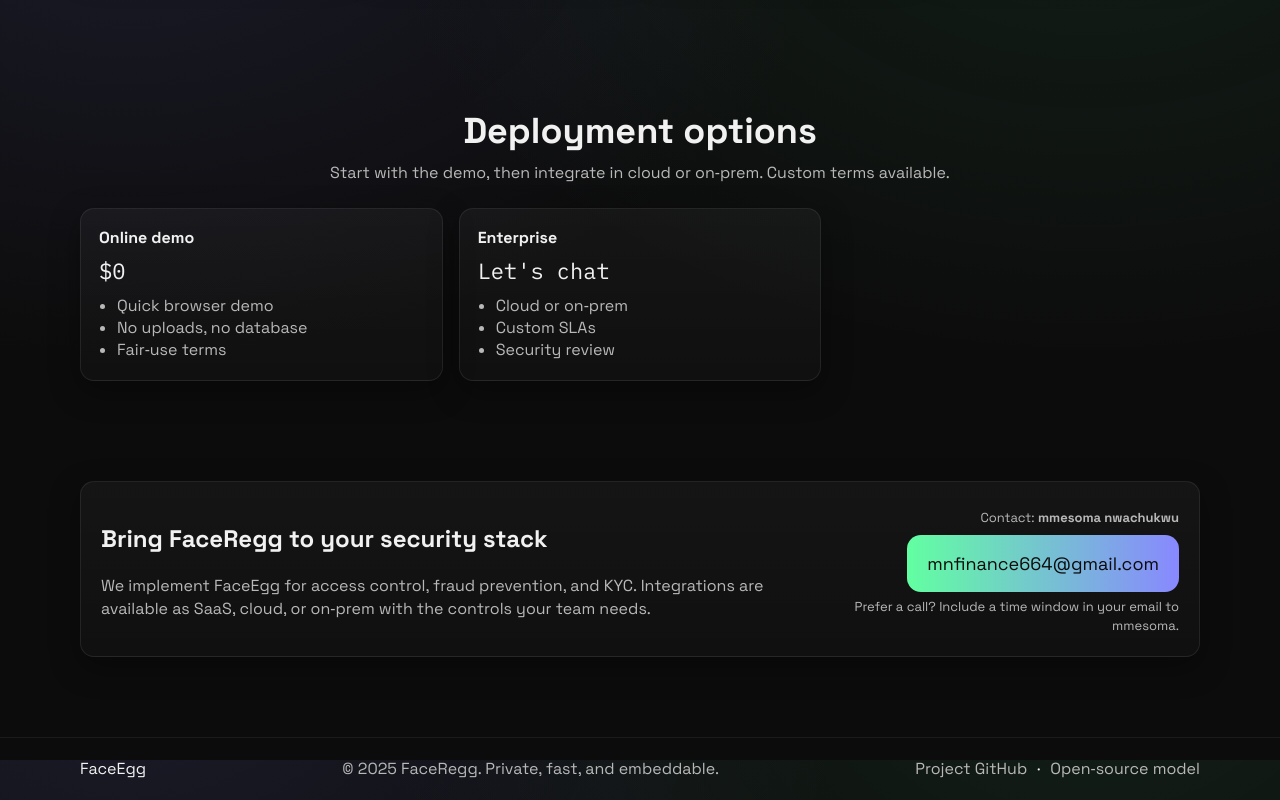
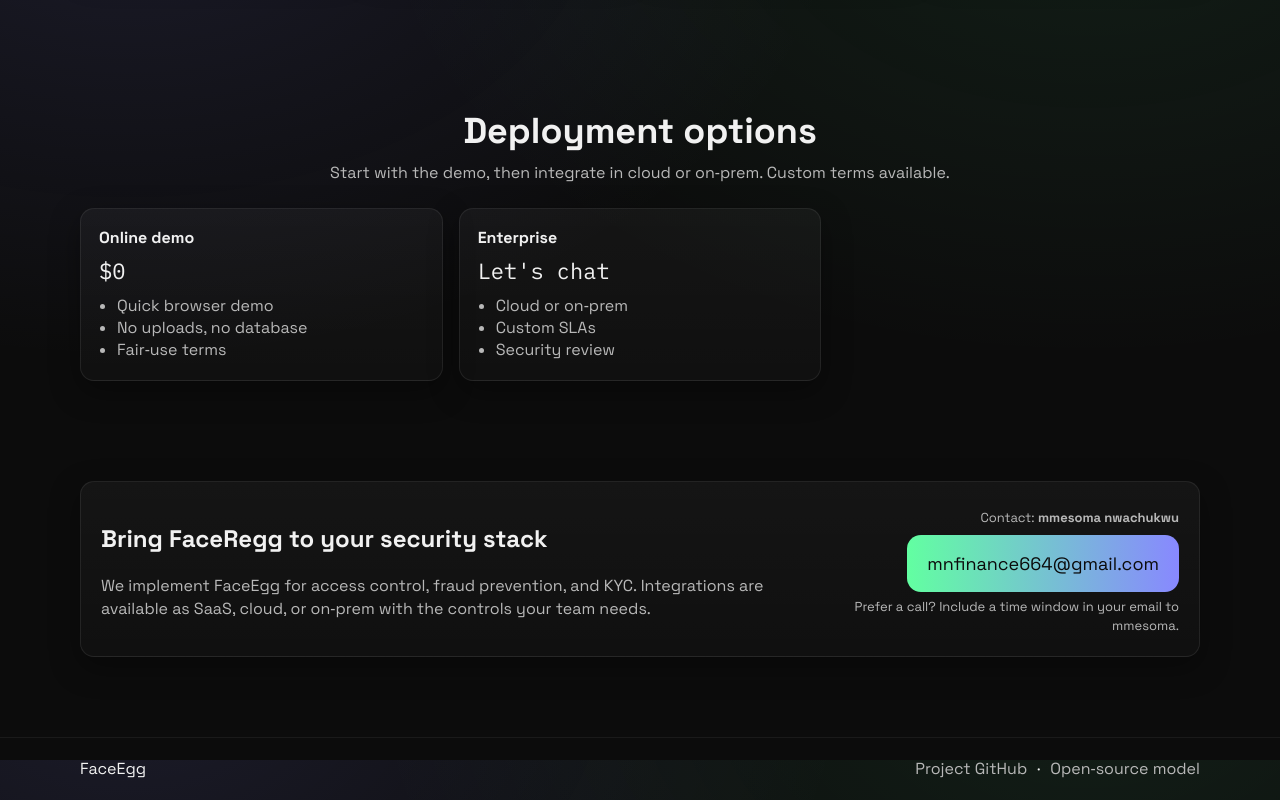
Before and after one commit to Nwachukwu1300/Faceregg, a plain HTML site: page index.html in a window 1280 px wide. Shown: the part 1640-2440 px from the top of the page. Drawn offline with Linux system fonts and the light colour scheme.

Commit message:
Update index.html

```diff
--- a/index.html
+++ b/index.html
@@ -222,7 +222,6 @@
     <footer class="site-footer">
       <div class="container footer-inner">
         <div class="foot-brand">FaceEgg</div>
-        <div class="foot-meta">© <span id="year"></span> FaceRegg. Private, fast, and embeddable.</div>
         <div class="foot-links">
           <a href="https://github.com/Nwachukwu1300/Faceregg" target="_blank" rel="noopener">Project GitHub</a>
           <span>·</span>
```
